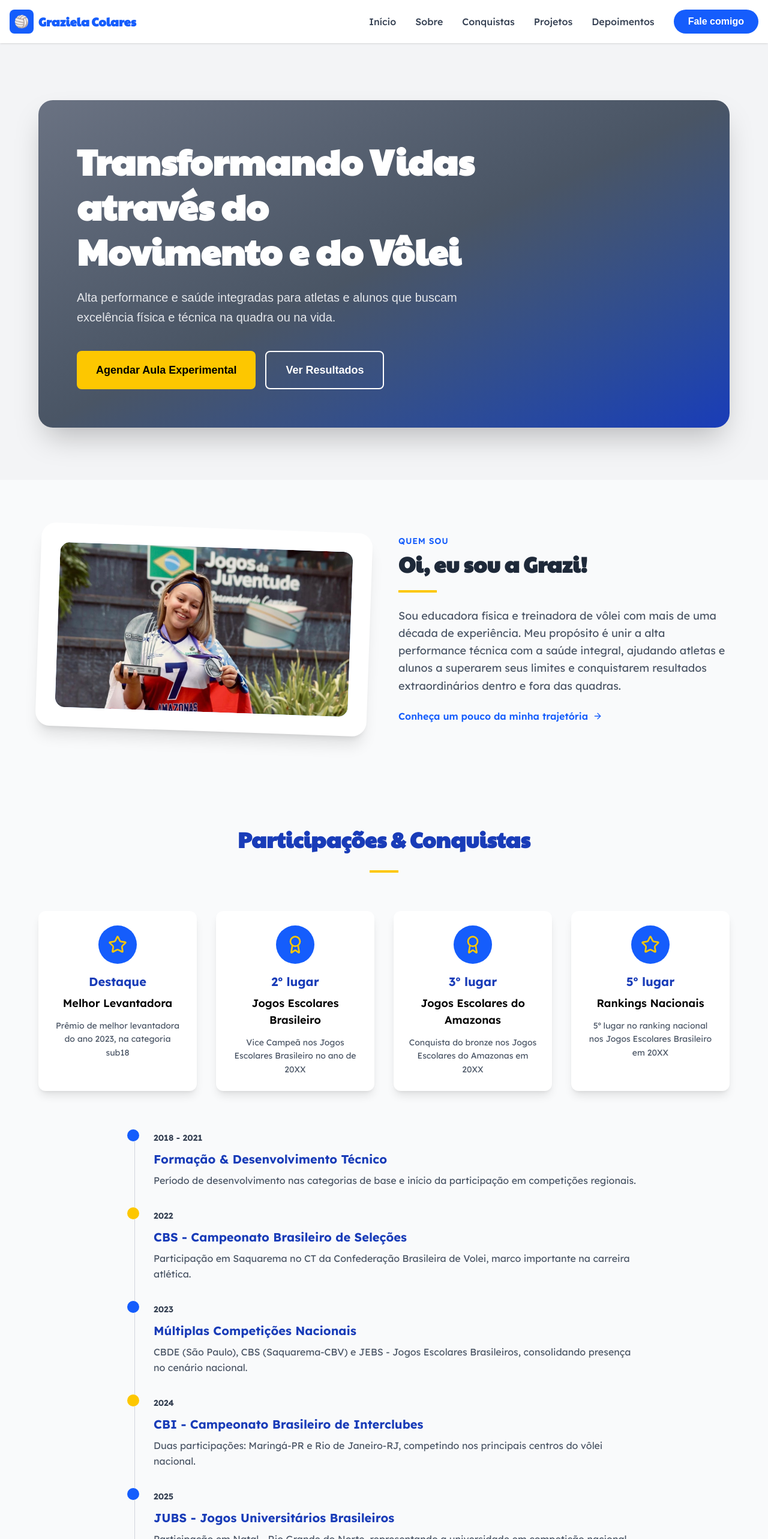
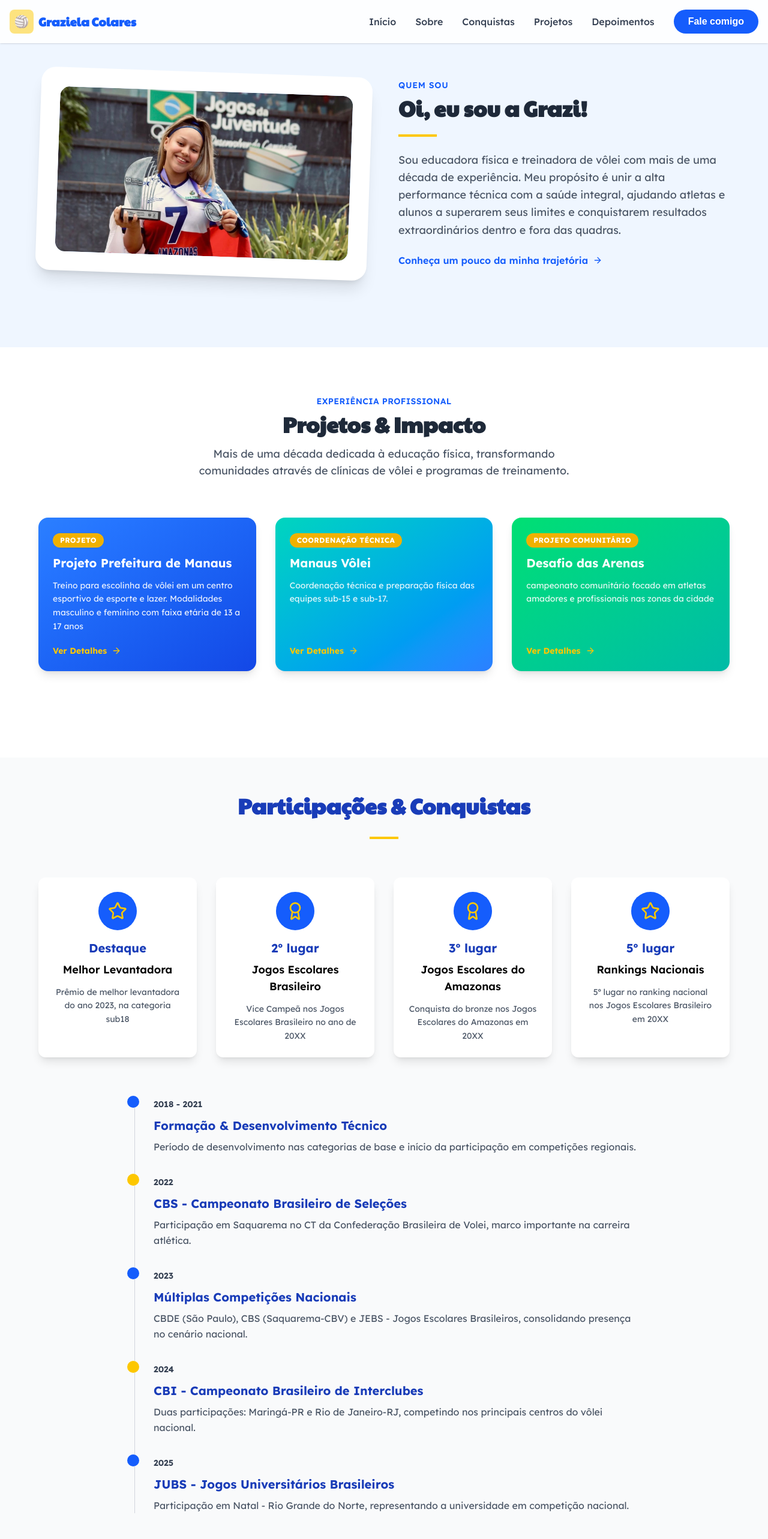
Before and after one commit to antonioalberto-dev/portifolio_grazi, a Next.js app: page / in a window 1280 px wide. Shown: the top 2566 px of the page at 60% size. Built offline with nearby package versions, Linux system fonts and the light colour scheme.

Commit message:
feat: atualiza estilos e estrutura das seções About, Achievements, Header e Testimonials no portfólio

```diff
--- a/src/app/page.tsx
+++ b/src/app/page.tsx
@@ -11,17 +11,17 @@ export default function Home() {
   return (
     <main className="min-h-screen">
       <Header />
-      <div id="inicio">
+      {/* <div id="inicio">
         <Hero />
-      </div>
+      </div> */}
       <div id="sobre">
         <About />
       </div>
+      <div id="projetos">
+        <Projects />
+      </div>
       <div id="conquistas">
         <Achievements />
-      </div>
-      <div id="projetos">
-        <Projects />
       </div>
       <div id="depoimentos">
         <Testimonials />
--- a/src/components/About.tsx
+++ b/src/components/About.tsx
@@ -10,7 +10,7 @@ export default function About() {
   };
 
   return (
-    <section className="py-20 bg-gray-50" id="about">
+    <section className="py-30 bg-blue-50" id="about">
       <div className="container mx-auto px-4">
         <div className="grid lg:grid-cols-2 gap-12 items-center max-w-6xl mx-auto">
           {/* Imagem/Card à esquerda */}
--- a/src/components/Achievements.tsx
+++ b/src/components/Achievements.tsx
@@ -66,7 +66,7 @@ export default function Achievements() {
   ];
 
   return (
-    <section className="py-20 bg-gray-50">
+    <section className="py-15 bg-gray-50">
       <div className="container mx-auto px-4">
         <div className="text-center mb-16">
           <h2 className="text-4xl font-bold text-blue-800 mb-8 font-paytone">
--- a/src/components/Header.tsx
+++ b/src/components/Header.tsx
@@ -16,7 +16,7 @@ export default function Header() {
   ];
 
   return (
-    <header className="fixed top-0 w-full z-50 bg-white/95 backdrop-blur-md shadow-sm">
+    <header className="fixed top-0 w-full z-50 bg-white/85 backdrop-blur-md shadow-sm">
       <nav className="container mx-auto px-4 py-4">
         <div className="flex items-center justify-between">
           {/* Logo */}
@@ -25,7 +25,7 @@ export default function Header() {
             animate={{ opacity: 1, x: 0 }}
             className="flex items-center space-x-2"
           >
-            <div className="w-10 h-10 bg-blue-600 rounded-lg flex items-center justify-center">
+            <div className="w-10 h-10 bg-yellow-400/50 rounded-lg flex items-center justify-center">
               <span className="text-white font-bold text-xl">🏐</span>
             </div>
             <span className="text-xl font-bold text-blue-600 font-paytone">Graziela Colares</span>
@@ -66,7 +66,7 @@ export default function Header() {
           <motion.div
             initial={{ opacity: 0, y: -20 }}
             animate={{ opacity: 1, y: 0 }}
-            className="md:hidden mt-4 pb-4 border-t border-gray-200"
+            className="md:hidden mt-4 pb-4 border-t border-gray-200 font-lexend"
           >
             <div className="flex flex-col space-y-4 pt-4">
               {navItems.map((item) => (
--- a/src/components/Testimonials.tsx
+++ b/src/components/Testimonials.tsx
@@ -29,13 +29,13 @@ export default function Testimonials() {
     <section className="py-20 bg-white">
       <div className="container mx-auto px-4">
         <div className="text-center mb-16">
-          <h2 className="text-sm font-semibold text-blue-600 uppercase tracking-wide mb-2">
+          <h2 className="text-sm font-semibold text-blue-600 uppercase tracking-wide mb-2 font-lexend">
             O que dizem sobre mim
           </h2>
-          <h3 className="text-4xl font-bold text-gray-800">Depoimentos Inspiradores</h3>
+          <h3 className="text-4xl font-bold text-gray-800 font-paytone">Depoimentos Inspiradores</h3>
         </div>
 
-        <div className="grid md:grid-cols-3 gap-8 max-w-6xl mx-auto">
+        <div className="grid md:grid-cols-3 gap-8 max-w-6xl mx-auto font-lexend">
           {testimonials.map((testimonial, index) => (
             <div key={index} className="bg-gray-50 rounded-2xl p-8">
               <div className="flex items-center mb-6">
@@ -47,13 +47,6 @@ export default function Testimonials() {
                   <p className="text-gray-600 text-sm">{testimonial.role}</p>
                 </div>
               </div>
-
-              <div className="flex mb-4">
-                {[...Array(testimonial.rating)].map((_, i) => (
-                  <Star key={i} className="w-5 h-5 text-yellow-400 fill-current" />
-                ))}
-              </div>
-
               <p className="text-gray-700 italic">"{testimonial.text}"</p>
             </div>
           ))}
```
